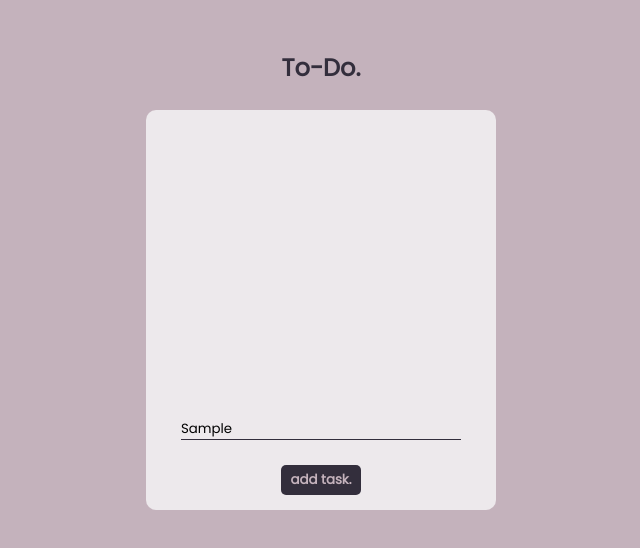
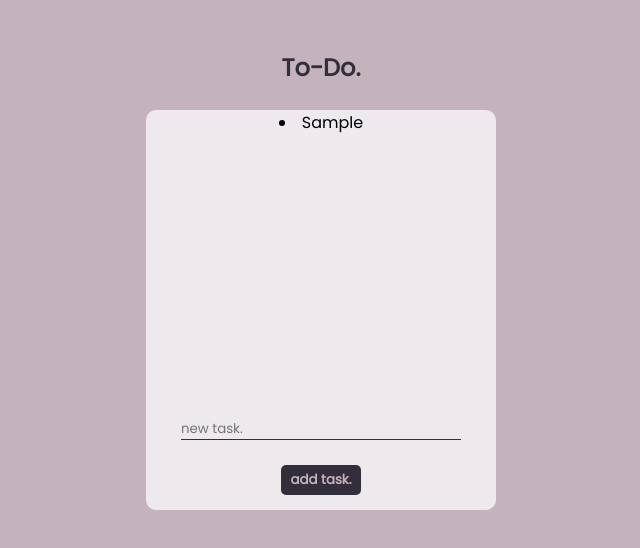
Before and after one commit to nuccaa99/to-do-listv2, a React (Create React App) app: page / in a window 1280 px wide. Both pictures are taken after typing "Sample" into the empty fields and a click on the button "add task.". Shown: the top 548 px of the page, without its empty margins (319-959 px from the left). Built offline with nearby package versions, Linux system fonts and the light colour scheme.

Commit message:
add task adding action

```diff
--- a/src/components/App.js
+++ b/src/components/App.js
@@ -1,15 +1,36 @@
-import React from "react";
+import { React, useState } from "react";
 import "../style.css"
 
 const App = () => {
+    const [task, setTask] = useState("")
+    const [taskList, setTaskList] = useState([]);
+
+    const handleClick = (event) => {
+        event.preventDefault();
+        setTaskList([...taskList, task])
+        setTask("")
+    }
+
+    const handleInputChange = (event) => {
+        if (event.target.value.length > 0) {
+            setTask(event.target.value);
+        }
+    }
+
+
     return (
         <div className="container">
             <div className="wrapper">
                 <header>To-Do.</header>
                 <div className="list--container">
-                    <div className="list"></div>
-                    <input type="text" placeholder="new task." className="list--input"></input>
-                    <button className="list--button">add task.</button>
+                    <div className="list">
+                        {taskList.map((task) => {
+                            return (
+                                <li key={taskList.indexOf(task)}>{task}</li>)
+                        })}
+                    </div>
+                    <input value={task} type="text" placeholder="new task." className="list--input" onChange={handleInputChange}></input>
+                    <button type="submit" className="list--button" onClick={handleClick}>add task.</button>
                 </div>
             </div>
         </div>
--- a/src/style.css
+++ b/src/style.css
@@ -71,3 +71,7 @@ header {
     color: var(--main-light-color);
     font-weight: bold;
 }
+
+.list--input:focus {
+   outline: none;
+}
```
